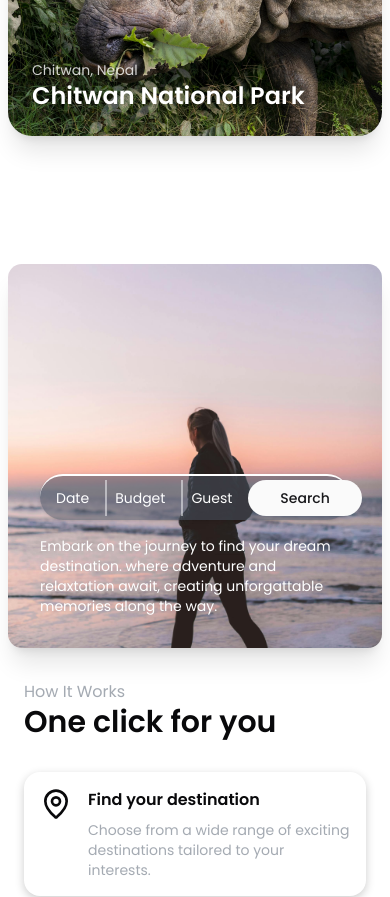
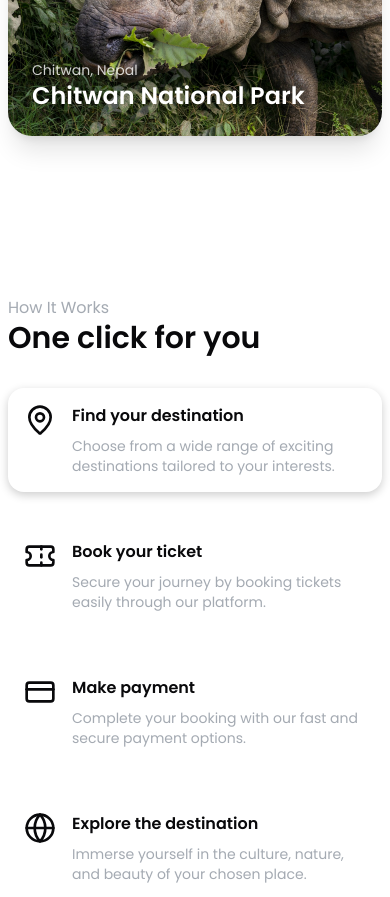
Before and after one commit to khojwar/neptravi, a Next.js app: page / in a window 390 px wide. Shown: the part 2440-3337 px from the top of the page. Built offline with nearby package versions, Linux system fonts and the light colour scheme.

Commit message:
howitwork section tablet and mac responsive

```diff
--- a/src/components/HowItWorks.tsx
+++ b/src/components/HowItWorks.tsx
@@ -32,8 +32,8 @@ const howitworkdata = [
 
 const HowItWorks = () => {
   return (
-    <div className='flex flex-col md:flex-row gap-8 min-h-screen md:max-w-3xl lg:max-w-7xl md:mx-auto pt-32 md:pt-0 lg:pt-32 mx-2'>
-      <div className='md:w-1/2 rounded-xl overflow-hidden shadow-xl relative h-96 md:h-[38rem] lg:h-[44rem] '>
+    <div className='flex flex-col md:flex-row gap-8 h-full md:h-[38rem] lg:h-[50rem] md:max-w-3xl lg:max-w-7xl md:mx-auto pt-32 md:pt-0 lg:pt-32 mx-2'>
+        <div className='w-full md:w-6/10 lg:w-1/2 rounded-xl overflow-hidden shadow-xl relative  '>
           <Image
             src={'/narayani%20beach.jpg'}
             alt="narayani beach"
@@ -41,14 +41,14 @@ const HowItWorks = () => {
             className='object-cover '
             priority
           />
-          <div className="absolute bottom-8 left-8 right-8 z-50">
+          <div className="absolute bottom-8 left-8 right-8 md:bottom-8 md:left-2 md:right-2 lg:bottom-8 lg:left-8 lg:right-8 z-50">
             <div className="max-w-full">
               <FilterSearch textInfo="text-sm rounded-3xl pl-4" />
             </div>
             <p className="text-white pt-4 text-sm">Embark on the journey to find your dream destination. where adventure and relaxtation await, creating unforgattable memories along the way. </p>
           </div>
         </div>
-        <div className='md:w-1/2 px-4 flex flex-col justify-start items-start lg:gap-6'>
+        <div className='md:w-4/10 lg:w-1/2 lg:px-4 flex flex-col justify-start items-start lg:gap-6'>
             <p className='text-gray-600/50'>How It Works</p>
             <h1 className="text-3xl font-semibold">One click for you</h1>
             {howitworkdata.map((item) => (
--- a/src/components/TouristDestination.tsx
+++ b/src/components/TouristDestination.tsx
@@ -30,7 +30,7 @@ const TouristDestinationData = [
 
 const TouristDestination = () => {
     return (
-        <div className='md:max-w-3xl lg:max-w-7xl mx-auto pt-16 pb-16 flex flex-col gap-8'>
+        <div className='md:max-w-3xl lg:max-w-7xl mx-auto py-16 flex flex-col gap-8'>
         <div>
             <p className="mb-2 text-gray-600/50">Tour packages</p>
             <div className="flex gap-4">
```
